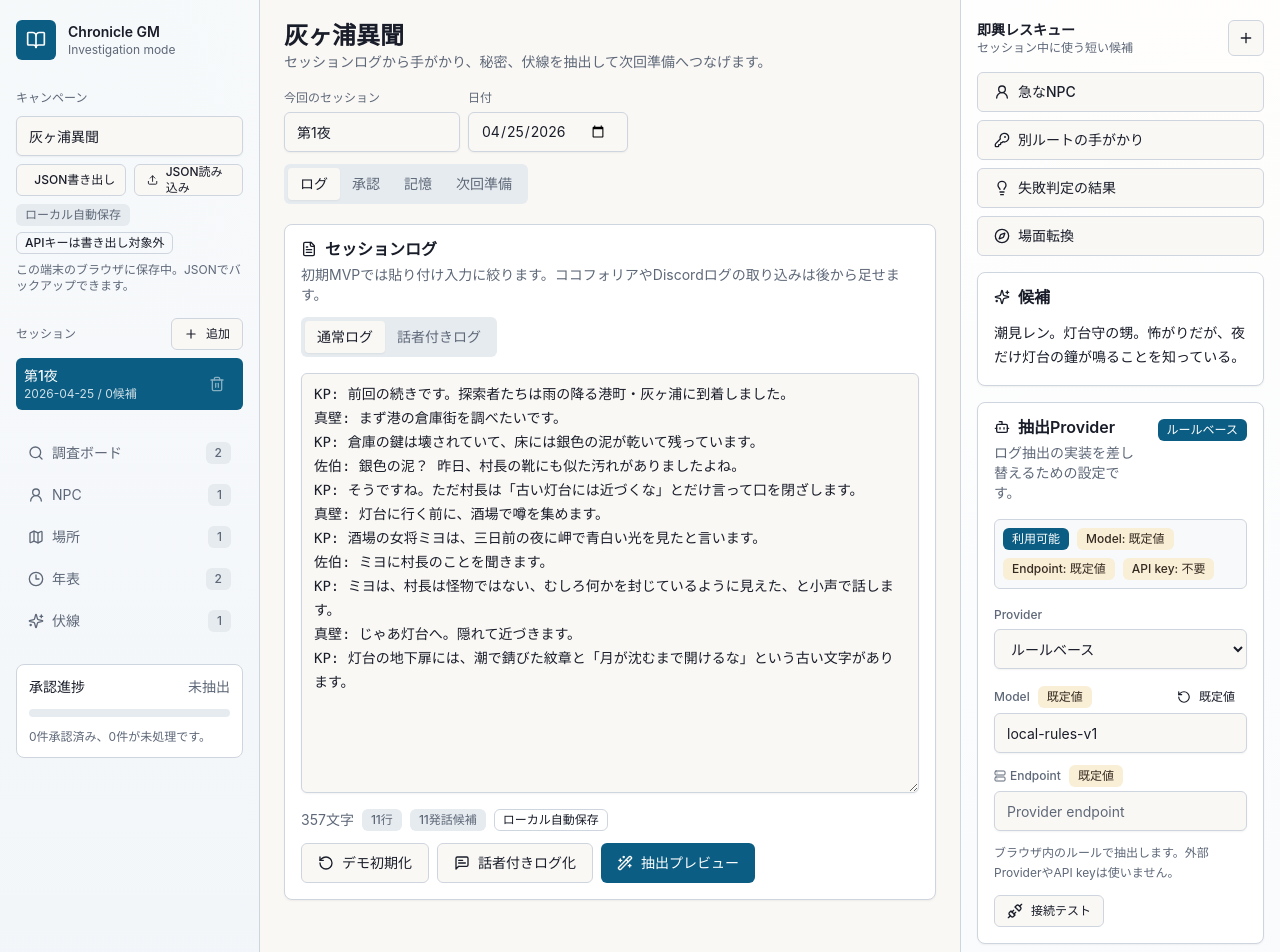
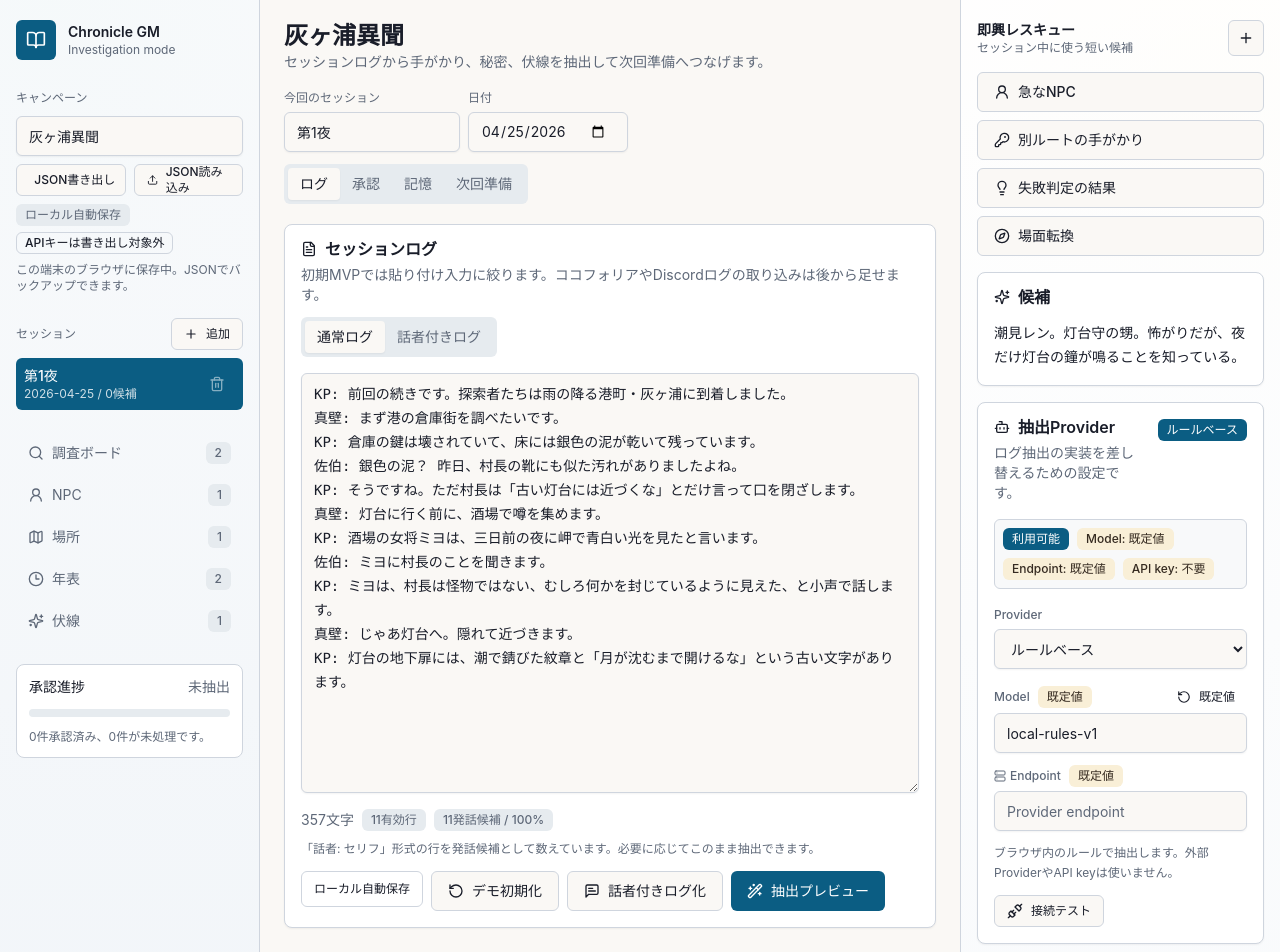
Before and after one commit to Kota-Ohno/trpg-gm-copilot, a React (Vite) app: page / in a window 1280 px wide. Shown: the top 952 px of the page. Built offline with nearby package versions, Linux system fonts and the light colour scheme.

Commit message:
Clarify plain log input readiness

```diff
--- a/src/components/plain-log-editor.tsx
+++ b/src/components/plain-log-editor.tsx
@@ -1,4 +1,4 @@
-import { MessageSquareText, RotateCcw, Wand2 } from "lucide-react";
+import { AlertTriangle, MessageSquareText, RotateCcw, Wand2 } from "lucide-react";
 import { Badge } from "./ui/badge";
 import { Button } from "./ui/button";
 import { Textarea } from "./ui/textarea";
@@ -25,6 +25,8 @@ export function PlainLogEditor({
   const hasLogText = log.trim().length > 0;
   const nonEmptyLines = log.split(/\r?\n/).filter((line) => line.trim().length > 0);
   const speakerLineCount = nonEmptyLines.filter((line) => /^(?:\[[^\]]+\]\s*)?[^:：]{1,32}[:：]\s*.+$/.test(line.trim())).length;
+  const speakerLineRatio = nonEmptyLines.length > 0 ? Math.round((speakerLineCount / nonEmptyLines.length) * 100) : 0;
+  const hasNoSpeakerLines = hasLogText && speakerLineCount === 0;
 
   return (
     <>
@@ -34,14 +36,37 @@ export function PlainLogEditor({
         value={log}
         onChange={(event) => onChange(event.target.value)}
       />
-      <div className="mt-4 flex flex-wrap items-center justify-between gap-3">
-        <div className="flex flex-wrap items-center gap-2">
-          <p className="text-sm text-muted-foreground">{log.length.toLocaleString()}文字</p>
-          <Badge variant="muted">{nonEmptyLines.length.toLocaleString()}行</Badge>
-          {speakerLineCount > 0 && <Badge variant="muted">{speakerLineCount.toLocaleString()}発話候補</Badge>}
-          <Badge variant="outline">ローカル自動保存</Badge>
+      <div className="mt-4 flex flex-wrap items-start justify-between gap-3">
+        <div className="min-w-0 space-y-2">
+          <div className="flex flex-wrap items-center gap-2">
+            <p className="text-sm text-muted-foreground">{log.length.toLocaleString()}文字</p>
+            <Badge variant="muted">{nonEmptyLines.length.toLocaleString()}有効行</Badge>
+            <Badge
+              className={hasNoSpeakerLines ? "border-red-200 bg-red-50 text-red-700" : undefined}
+              variant={hasNoSpeakerLines ? "outline" : "muted"}
+            >
+              {speakerLineCount.toLocaleString()}発話候補
+              {speakerLineCount > 0 && ` / ${speakerLineRatio}%`}
+            </Badge>
+            {hasNoSpeakerLines && (
+              <Badge className="gap-1 border-red-200 bg-red-50 text-red-700" variant="outline">
+                <AlertTriangle className="h-3.5 w-3.5" />
+                話者行なし
+              </Badge>
+            )}
+          </div>
+          <p className="max-w-[42rem] text-xs leading-5 text-muted-foreground">
+            {hasLogText
+              ? hasNoSpeakerLines
+                ? "「話者: セリフ」形式の行が見つかりません。話者付きログ化の前に区切りを確認してください。"
+                : "「話者: セリフ」形式の行を発話候補として数えています。必要に応じてこのまま抽出できます。"
+              : "ここにログを貼り付けます。例: GM: 扉の奥から足音が聞こえる"}
+          </p>
         </div>
-        <div className="flex flex-wrap gap-2">
+        <div className="flex flex-wrap justify-end gap-2">
+          <Badge className="h-9 px-3" variant="outline">
+            ローカル自動保存
+          </Badge>
           <Button disabled={isExtracting} onClick={onReset} variant="outline">
             <RotateCcw className="h-4 w-4" />
             デモ初期化
```
